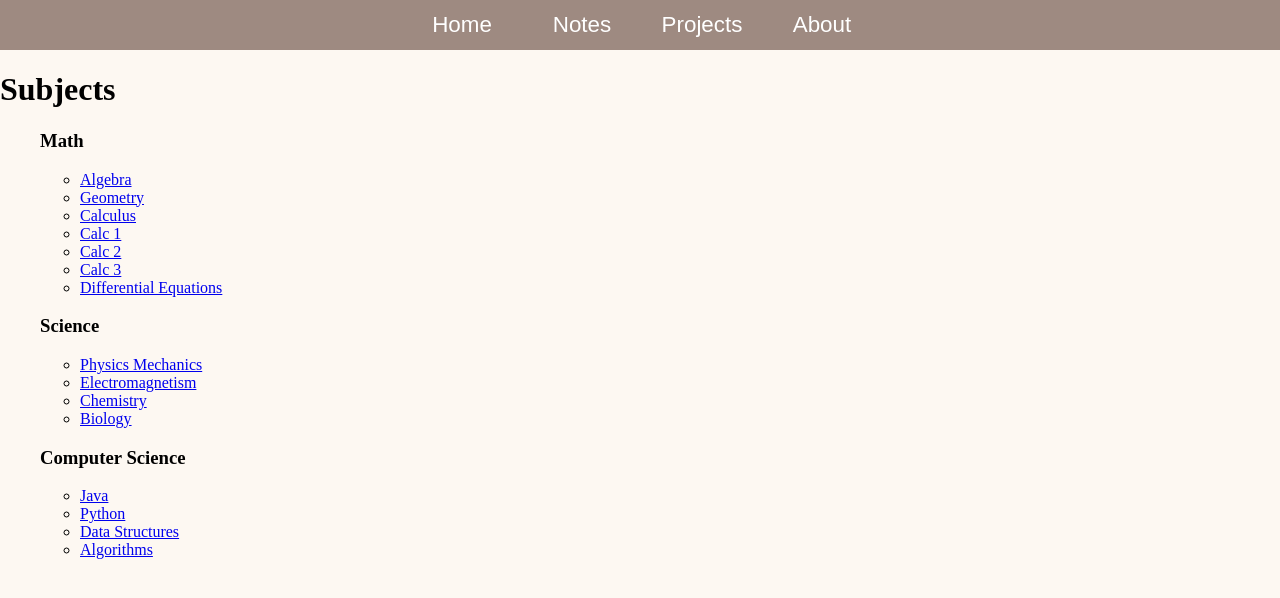
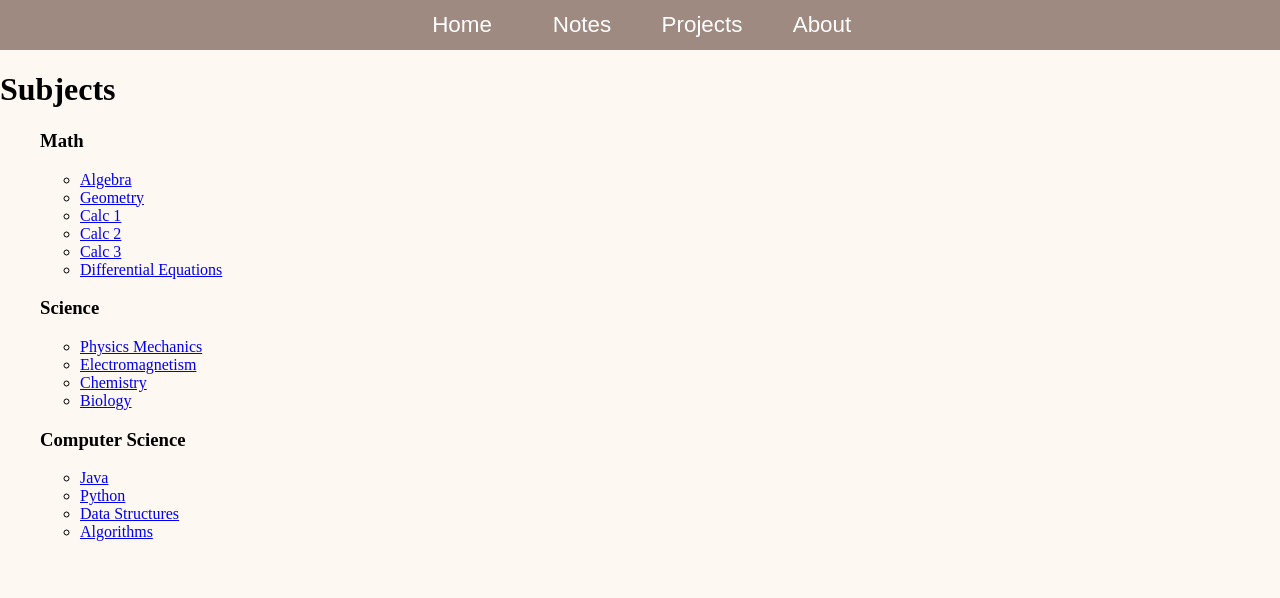
Before and after one commit to rachelhuls/rachelhuls.github.io, a Jekyll site: the page built from notes.html, in a window 1280 px wide. Shown: the top 598 px of the page. Built offline with Jekyll 4.4.1, drawn with Linux system fonts in a browser that asks for light colours.

Commit message:
Update subjects.yml

```diff
--- a/_data/subjects.yml
+++ b/_data/subjects.yml
@@ -4,8 +4,6 @@
         url: /notes/algebra.html
       - page: Geometry
         url: /notes/geometry.html
-      - page: Calculus
-        url: /notes/calculus.html
       - page: Calc 1
         url: /notes/calc1.html
       - page: Calc 2
```
